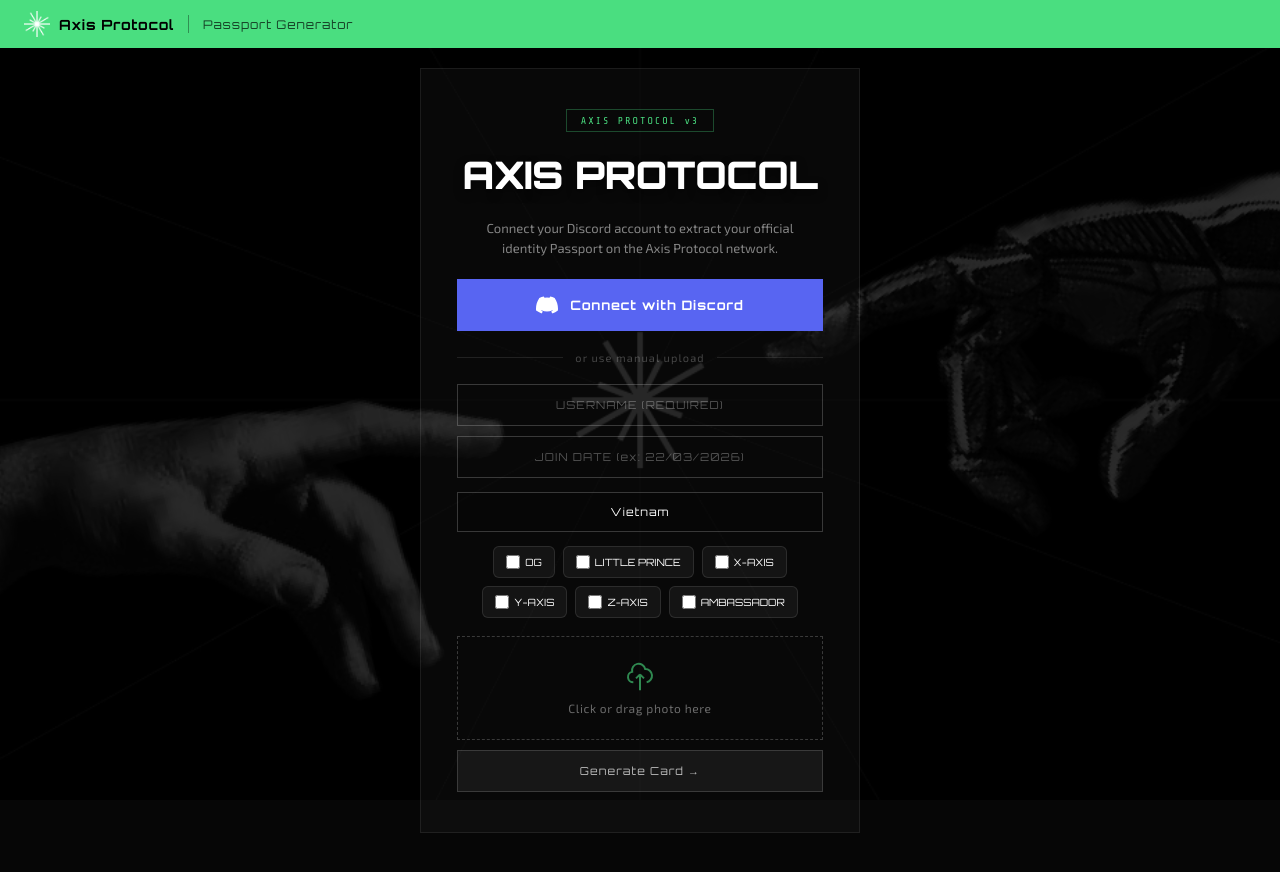
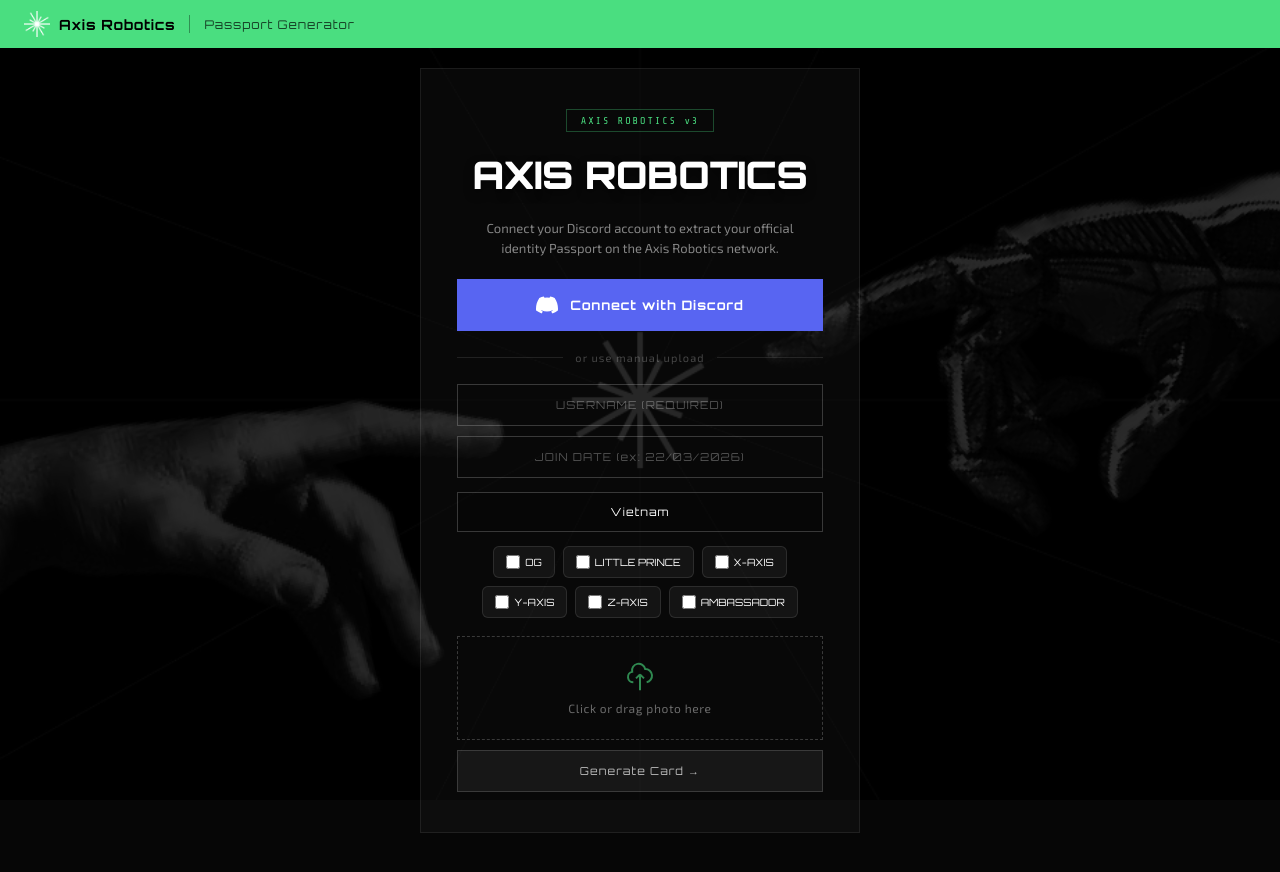
Before and after one commit to PigAssasin/axis-protocol-passport, a website: page public/index.html in a window 1280 px wide. Drawn offline with nearby package versions, Linux system fonts and the light colour scheme; no server answers.

Commit message:
chore: rebrand from Axis Protocol to Axis Robotics

```diff
--- a/public/index.html
+++ b/public/index.html
@@ -3,7 +3,7 @@
 <head>
   <meta charset="UTF-8" />
   <meta name="viewport" content="width=device-width, initial-scale=1.0" />
-  <title>Axis Protocol | Passport Generator</title>
+  <title>Axis Robotics | Passport Generator</title>
   <meta name="description" content="Connect your Discord to generate a holographic Pokemon-style card." />
   <link rel="preconnect" href="https://fonts.googleapis.com" />
   <link rel="preconnect" href="https://fonts.gstatic.com" crossorigin />
@@ -17,7 +17,7 @@
   <div class="header-inner">
     <div class="logo">
       <img src="/images/star-logo.png" class="logo-icon" style="filter: invert(1); width: 26px; height: 26px; object-fit: contain; pointer-events:none;" />
-      <span>Axis Protocol</span>
+      <span>Axis Robotics</span>
     </div>
     <div class="header-sep"></div>
     <span class="header-title">Passport Generator</span>
@@ -37,9 +37,9 @@
   <!-- SETUP PANEL -->
   <section class="panel" id="setup-panel">
     <div class="panel-box">
-      <div class="panel-badge">AXIS PROTOCOL v3</div>
-      <h1 class="panel-title axis-glowing-title">AXIS PROTOCOL</h1>
-      <p class="panel-sub">Connect your Discord account to extract your official identity Passport on the Axis Protocol network.</p>
+      <div class="panel-badge">AXIS ROBOTICS v3</div>
+      <h1 class="panel-title axis-glowing-title">AXIS ROBOTICS</h1>
+      <p class="panel-sub">Connect your Discord account to extract your official identity Passport on the Axis Robotics network.</p>
 
       <a href="/auth/discord" class="discord-btn" id="discord-btn">
         <svg viewBox="0 0 24 24" fill="currentColor" width="22" height="22">
@@ -156,7 +156,7 @@
           </div>
 
           <div class="passport-header">
-            <div class="p-title">AXIS PROTOCOL PASSPORT</div>
+            <div class="p-title">AXIS ROBOTICS PASSPORT</div>
             <div class="p-issuing">ISSUING AUTHORITY: DISCORD NETWORK</div>
           </div>
 
--- a/server.js
+++ b/server.js
@@ -113,7 +113,7 @@ app.get('/auth/logout', (req, res) => {
 
 if (process.env.NODE_ENV !== 'production') {
   app.listen(PORT, () => {
-    console.log(`\n🚀 Axis Protocol Generator → http://localhost:${PORT}\n`);
+    console.log(`\n🚀 Axis Robotics Generator → http://localhost:${PORT}\n`);
     if (!CLIENT_ID) console.log('⚠  Copy .env.example → .env and add your Discord credentials\n');
   });
 }
```
